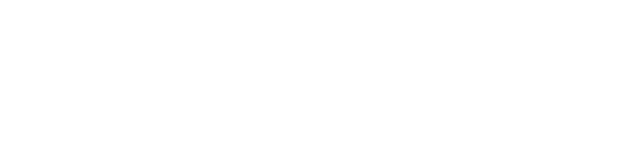
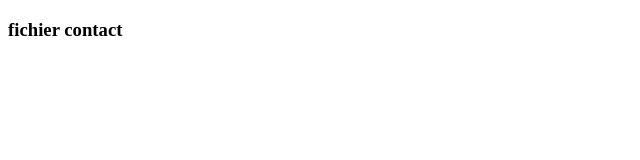
Before and after one commit to Sidateabdoul/Abdoul, a plain HTML site: page contact.html in a window 1280 px wide. Shown: the whole page, without its empty margins (0-640 px from the left). Drawn offline with Linux system fonts and the light colour scheme.

Commit message:
fichier contact

```diff
--- a/contact.html
+++ b/contact.html
@@ -6,6 +6,6 @@
     <title>Document</title>
 </head>
 <body>
-
+      <h3>fichier contact</h3>
 </body>
 </html>
```
